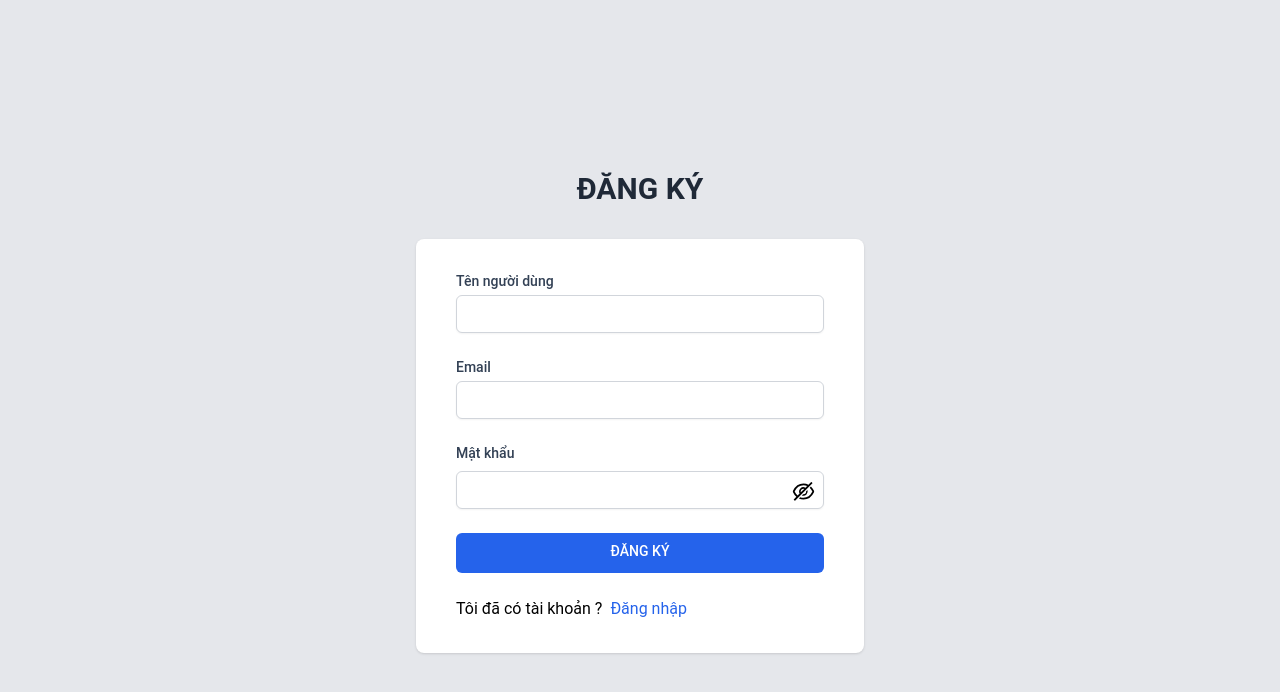
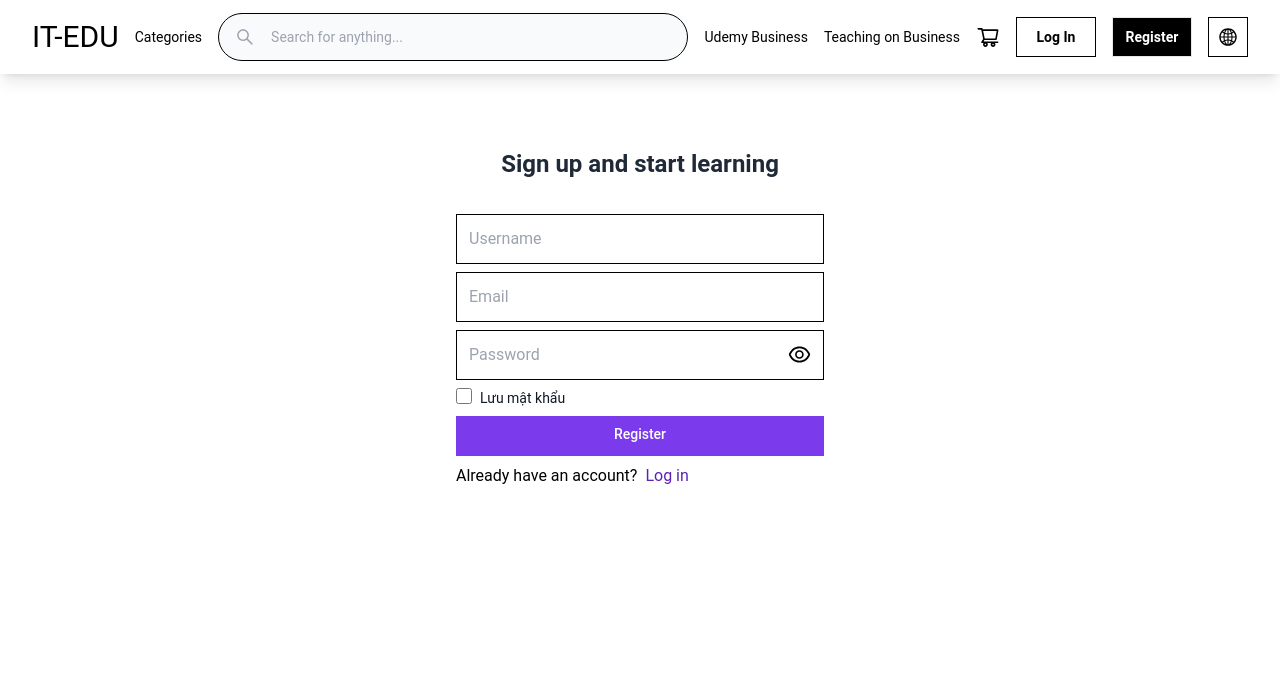
Before and after one commit to ngdkhuong/e-commerce-app, a React (Vite) app in the folder frontend/: page /register in a window 1280 px wide. Shown: the top 692 px of the page. Built offline with nearby package versions, Linux system fonts and the light colour scheme.

Commit message:
ui home & login register

```diff
--- a/frontend/index.html
+++ b/frontend/index.html
@@ -4,7 +4,7 @@
         <meta charset="UTF-8" />
         <link rel="icon" type="image/svg+xml" href="/vite.svg" />
         <meta name="viewport" content="width=device-width, initial-scale=1.0" />
-        <title>E-commerce</title>
+        <title>IT-EDU</title>
         <link rel="preconnect" href="https://fonts.googleapis.com" />
         <link rel="preconnect" href="https://fonts.gstatic.com" crossorigin />
         <link
--- a/frontend/src/components/Auth/Login.jsx
+++ b/frontend/src/components/Auth/Login.jsx
@@ -1,6 +1,7 @@
 import { useState } from 'react';
 import { Link } from 'react-router-dom';
-import { AiOutlineEye, AiOutlineEyeInvisible } from 'react-icons/ai';
+import { AiFillFacebook, AiOutlineEye, AiOutlineEyeInvisible } from 'react-icons/ai';
+import { FcGoogle } from 'react-icons/fc';
 import { toast } from 'react-toastify';
 
 const Login = () => {
@@ -9,65 +10,65 @@ const Login = () => {
     const [password, setPassword] = useState('');
     const [visible, setVisible] = useState(false);
 
+    const toggle = () => {
+        setVisible(!visible);
+    };
+
     const handleSubmit = (e) => {
         e.preventDefault();
     };
 
     return (
-        <div className="min-h-screen bg-gray-200 flex flex-col justify-center py-12 sm:px-6 lg:px-8">
+        <div className="flex flex-col justify-center py-12 sm:px-6 lg:px-8">
             <div className="sm:mx-auto sm:w-full sm:max-w-md">
-                <h2 className="mt-6 text-center text-3xl font-semibold text-gray-800">ĐĂNG NHẬP</h2>
+                <h2 className="mt-6 text-center text-[24px] font-semibold text-gray-800">
+                    Log in to your IT-EDU account
+                </h2>
             </div>
-            <div className="mt-8 sm:mx-auto sm:w-full sm:max-w-md">
-                <div className="bg-white py-8 px-4 shadow sm:rounded-lg sm:px-10">
-                    <form className="space-y-6" onSubmit={handleSubmit}>
-                        <div>
-                            <label htmlFor="email" className="block text-sm font-medium text-slate-700">
-                                Email
-                            </label>
-                            <div className="mt-1">
+            <div className="sm:mx-auto sm:w-full sm:max-w-md">
+                <div className="bg-white py-8 px-4 sm:rounded-lg sm:px-10">
+                    <form className="space-y-2" onSubmit={handleSubmit}>
+                        <div className="relative">
+                            <FcGoogle size={25} className="absolute left-3 top-3" />
+                            <button className="w-full border border-black p-3 focus:outline-none text-left pl-10">
+                                Continue with Google
+                            </button>
+                        </div>
+                        <div className="relative">
+                            <AiFillFacebook size={25} fill={'blue'} className="absolute left-3 top-3" />
+                            <button className="w-full border border-black p-3 focus:outline-none text-left pl-10">
+                                Continue with Google
+                            </button>
+                        </div>
+                        <div className="">
                             <input
                                 type="email"
                                 name="email"
-                                    autoComplete="email"
                                 required
+                                placeholder="Email"
                                 value={email}
                                 onChange={(e) => setEmail(e.target.value)}
-                                    className="appearance-none block w-full px-3 py-2 border border-gray-300 rounded-md shadow-sm placeholder-gray-400 focus:outline-none focus:ring-blue-500 focus:border-blue-500 sm:text-sm"
+                                className="text-black w-full border border-black p-3 focus:outline-none"
                             />
                         </div>
-                        </div>
-                        <div>
-                            <label htmlFor="password" className="block text-sm font-medium text-slate-700">
-                                Mật khẩu
-                            </label>
-                            <div className="mt-1 relative">
+                        <div className="relative ">
                             <input
                                 type={visible ? 'text' : 'password'}
                                 name="password"
-                                    autoComplete="current-password"
                                 required
+                                placeholder="Password"
                                 value={password}
                                 onChange={(e) => setPassword(e.target.value)}
-                                    className="mt-2 appearance-none block w-full px-3 py-2 border border-gray-300 rounded-md shadow-sm placeholder-gray-400 focus:outline-none focus:ring-blue-500 focus:border-blue-500 sm:text-sm"
+                                className="text-black w-full border border-black p-3 focus:outline-none"
                             />
-                                {visible ? (
-                                    <AiOutlineEye
-                                        className="absolute right-2 top-2 cursor-pointer"
-                                        size={25}
-                                        onClick={() => setVisible(false)}
-                                    />
+                            {visible === false ? (
+                                <AiOutlineEye size={25} className="absolute right-3 top-3" onClick={toggle} />
                             ) : (
-                                    <AiOutlineEyeInvisible
-                                        className="absolute right-2 top-2 cursor-pointer"
-                                        size={25}
-                                        onClick={() => setVisible(true)}
-                                    />
+                                <AiOutlineEyeInvisible size={25} className="absolute right-3 top-3" onClick={toggle} />
                             )}
                         </div>
-                        </div>
-                        <div className="flex items-center justify-between">
-                            <div className="flex text-center">
+                        <div>
+                            {/* <div className="flex text-center">
                                 <input
                                     type="checkbox"
                                     name="remember-me"
@@ -77,26 +78,27 @@ const Login = () => {
                                 <label htmlFor="remember-me" className="ml-2 block text-sm text-gray-900">
                                     Lưu mật khẩu
                                 </label>
-                            </div>
-                            <div className="flex text-center">
-                                <Link className="font-medium text-blue-600 hover:text-blue-500" to="/forgot-password">
-                                    Quên mật khẩu ?
+                            </div> */}
+                            <div className="flex items-center justify-center">
+                                or
+                                <Link className="pl-2 font-medium underline text-violet-600" to="/forgot-password">
+                                    Forgot password
                                 </Link>
                             </div>
                         </div>
                         <div>
                             <button
                                 type="submit"
-                                className="group relative w-full h-10 flex justify-center py-2 px-4 border-transparent text-sm font-medium rounded-md text-white bg-blue-600 hover:bg-blue-700"
+                                className="w-full h-10 flex justify-center py-2 px-4 text-sm font-medium text-white bg-violet-600 hover:bg-violet-500"
                             >
-                                ĐĂNG NHẬP
+                                Log in
                             </button>
                         </div>
 
                         <div className="flex items-center ư-full">
-                            <h4>Bạn chưa có tài khoản ?</h4>
-                            <Link to="/register" className="text-blue-600 pl-2">
-                                Đăng ký
+                            <h4>Don{"'"}t have an account?</h4>
+                            <Link to="/register" className="text-violet-800 pl-2">
+                                Register
                             </Link>
                         </div>
                     </form>
--- a/frontend/src/components/Auth/Register.jsx
+++ b/frontend/src/components/Auth/Register.jsx
@@ -9,92 +9,86 @@ const Register = () => {
     const [password, setPassword] = useState('');
     const [visible, setVisible] = useState(false);
 
+    const toggle = () => {
+        setVisible(!visible);
+    };
+
     const handleSubmit = (e) => {
         e.preventDefault();
     };
 
     return (
-        <div className="min-h-screen bg-gray-200 flex flex-col justify-center py-12 sm:px-6 lg:px-8">
+        <div className="flex flex-col justify-center py-12 sm:px-6 lg:px-8">
             <div className="sm:mx-auto sm:w-full sm:max-w-md">
-                <h2 className="mt-6 text-center text-3xl font-semibold text-gray-800">ĐĂNG KÝ</h2>
+                <h2 className="mt-6 text-center text-[24px] font-semibold text-gray-800">Sign up and start learning</h2>
             </div>
-            <div className="mt-8 sm:mx-auto sm:w-full sm:max-w-md">
-                <div className="bg-white py-8 px-4 shadow sm:rounded-lg sm:px-10">
-                    <form className="space-y-6" onSubmit={handleSubmit}>
+            <div className="sm:mx-auto sm:w-full sm:max-w-md">
+                <div className="bg-white py-8 px-4 sm:rounded-lg sm:px-10">
+                    <form className="space-y-2" onSubmit={handleSubmit}>
                         <div>
-                            <label htmlFor="username" className="block text-sm font-medium text-slate-700">
-                                Tên người dùng
-                            </label>
-                            <div className="mt-1">
                             <input
-                                    type="text"
+                                type="username"
                                 name="username"
-                                    autoComplete="username"
                                 required
+                                placeholder="Username"
                                 value={username}
                                 onChange={(e) => setUsername(e.target.value)}
-                                    className="appearance-none block w-full px-3 py-2 border border-gray-300 rounded-md shadow-sm placeholder-gray-400 focus:outline-none focus:ring-blue-500 focus:border-blue-500 sm:text-sm"
+                                className="text-black w-full border border-black p-3 focus:outline-none"
                             />
                         </div>
-                        </div>
                         <div>
-                            <label htmlFor="email" className="block text-sm font-medium text-slate-700">
-                                Email
-                            </label>
-                            <div className="mt-1">
                             <input
                                 type="email"
                                 name="email"
-                                    autoComplete="email"
                                 required
+                                placeholder="Email"
                                 value={email}
                                 onChange={(e) => setEmail(e.target.value)}
-                                    className="appearance-none block w-full px-3 py-2 border border-gray-300 rounded-md shadow-sm placeholder-gray-400 focus:outline-none focus:ring-blue-500 focus:border-blue-500 sm:text-sm"
+                                className="text-black w-full border border-black p-3 focus:outline-none"
                             />
                         </div>
-                        </div>
-                        <div>
-                            <label htmlFor="password" className="block text-sm font-medium text-slate-700">
-                                Mật khẩu
-                            </label>
-                            <div className="mt-1 relative">
+                        <div className="relative ">
                             <input
                                 type={visible ? 'text' : 'password'}
                                 name="password"
-                                    autoComplete="current-password"
                                 required
+                                placeholder="Password"
                                 value={password}
                                 onChange={(e) => setPassword(e.target.value)}
-                                    className="mt-2 appearance-none block w-full px-3 py-2 border border-gray-300 rounded-md shadow-sm placeholder-gray-400 focus:outline-none focus:ring-blue-500 focus:border-blue-500 sm:text-sm"
+                                className="text-black w-full border border-black p-3 focus:outline-none"
                             />
-                                {visible ? (
-                                    <AiOutlineEye
-                                        className="absolute right-2 top-2 cursor-pointer"
-                                        size={25}
-                                        onClick={() => setVisible(false)}
+                            {visible === false ? (
+                                <AiOutlineEye size={25} className="absolute right-3 top-3" onClick={toggle} />
+                            ) : (
+                                <AiOutlineEyeInvisible size={25} className="absolute right-3 top-3" onClick={toggle} />
+                            )}
+                        </div>
+                        <div className="flex items-center justify-between">
+                            <div className="flex text-center">
+                                <input
+                                    type="checkbox"
+                                    name="remember-me"
+                                    id="remember-me"
+                                    className="h-4 w-4 text-blue-600 focus:ring-blue-500 border-gray-300 rounded"
                                 />
-                                ) : (
-                                    <AiOutlineEyeInvisible
-                                        className="absolute right-2 top-2 cursor-pointer"
-                                        size={25}
-                                        onClick={() => setVisible(true)}
-                                    />
-                                )}
+                                <label htmlFor="remember-me" className="ml-2 block text-sm text-gray-900">
+                                    Lưu mật khẩu
+                                </label>
                             </div>
                         </div>
                         <div>
                             <button
                                 type="submit"
-                                className="group relative w-full h-10 flex justify-center py-2 px-4 border-transparent text-sm font-medium rounded-md text-white bg-blue-600 hover:bg-blue-700"
+                                className="w-full h-10 flex justify-center py-2 px-4 text-sm font-medium text-white bg-violet-600 hover:bg-violet-500"
                             >
-                                ĐĂNG KÝ
+                                Register
                             </button>
                         </div>
 
                         <div className="flex items-center ư-full">
-                            <h4>Tôi đã có tài khoản ?</h4>
-                            <Link to="/login" className="text-blue-600 pl-2">
-                                Đăng nhập
+                            <h4>Already have an account?</h4>
+                            <Link to="/login" className="text-violet-800 pl-2">
+                                Log in
                             </Link>
                         </div>
                     </form>
--- a/frontend/src/components/Layout/Header.jsx
+++ b/frontend/src/components/Layout/Header.jsx
@@ -9,10 +9,12 @@ const Header = () => {
 
     return (
         <header>
-            <div className="fixed space-x-4 bg-white z-50 w-full h-[74px] shadow-lg text-center flex justify-between items-center px-4">
+            <div className="sticky space-x-4 bg-white z-50 w-full h-[74px] shadow-lg text-center flex justify-between items-center px-4">
                 {/* desktop */}
                 <FiMenu className="h-6 w-6 md:hidden" />
-                <h2 className="text-3xl">IT-COURSE</h2>
+                <Link to="/" className="text-3xl">
+                    IT-EDU
+                </Link>
                 <h3 className="hidden text-sm md:block">Categories</h3>
                 <form
                     action=""
@@ -28,19 +30,23 @@ const Header = () => {
                         className="bg-transparent text-sm outline-none"
                     />
                 </form>
-                <h3 className="hidden text-sm lg:block">Udemy Business</h3>
-                <h3 className="hidden text-sm lg:block md:hidden">Teaching on Business</h3>
+                <Link className="hidden text-sm lg:block">Udemy Business</Link>
+                <Link className="hidden text-sm lg:block md:hidden">Teaching on Business</Link>
                 <div className="flex">
                     <AiOutlineSearch className="h-6 w-6 mx-4 text-gray-400 md:hidden" />
                     <AiOutlineShoppingCart className="h-6 w-6" />
                 </div>
                 <div className="hidden md:flex pr-4 space-x-4 justify-end">
+                    <Link to="/login">
                         <button className="border border-black h-10 text-sm font-bold w-20 hover:bg-slate-50">
                             Log In
                         </button>
+                    </Link>
+                    <Link to="/register">
                         <button className="border bg-black text-white h-10 text-sm font-bold w-20 hover:bg-slate-800">
                             Register
                         </button>
+                    </Link>
                     <button className="border border-black h-10 flex justify-center items-center w-10 hover:bg-slate-50">
                         <AiOutlineGlobal className="h-5 w-5" />
                     </button>
--- a/frontend/src/pages/HomePage.jsx
+++ b/frontend/src/pages/HomePage.jsx
@@ -1,10 +1,11 @@
 import Courses from '../components/Courses';
-import { Header, SlideShow } from '../routes/RoutesLayout';
+import { Header, Slider } from '../routes/RoutesLayout';
 
 const HomePage = () => {
     return (
         <>
             <Header />
+            <Slider />
             <Courses />
         </>
     );
--- a/frontend/src/pages/LoginPage.jsx
+++ b/frontend/src/pages/LoginPage.jsx
@@ -1,8 +1,10 @@
 import Login from '../components/Auth/Login';
+import { Header } from '../routes/RoutesLayout';
 
 const LoginPage = () => {
     return (
         <>
+            <Header />
             <Login />
         </>
     );
--- a/frontend/src/pages/RegisterPage.jsx
+++ b/frontend/src/pages/RegisterPage.jsx
@@ -1,8 +1,10 @@
+import { Header } from '../routes/RoutesLayout';
 import Register from './../components/Auth/Register';
 
 const RegisterPage = () => {
     return (
         <>
+            <Header />
             <Register />
         </>
     );
--- a/frontend/src/routes/RoutesLayout.js
+++ b/frontend/src/routes/RoutesLayout.js
@@ -1,5 +1,6 @@
 import Header from '../components/Layout/Header';
 import Footer from '../components/Layout/Footer';
 import SlideShow from '../components/Layout/SlideShow';
+import Slider from './../components/Layout/Slider';
 
-export { Header, Footer, SlideShow };
+export { Header, Footer, SlideShow, Slider };
```
Also changed, not shown: frontend/src/components/Layout/Slider.jsx (added, +27 -0 lines), 1 other file (tests, documents, lock files or other folders). Lines whose indentation alone changed are shown as unchanged.
